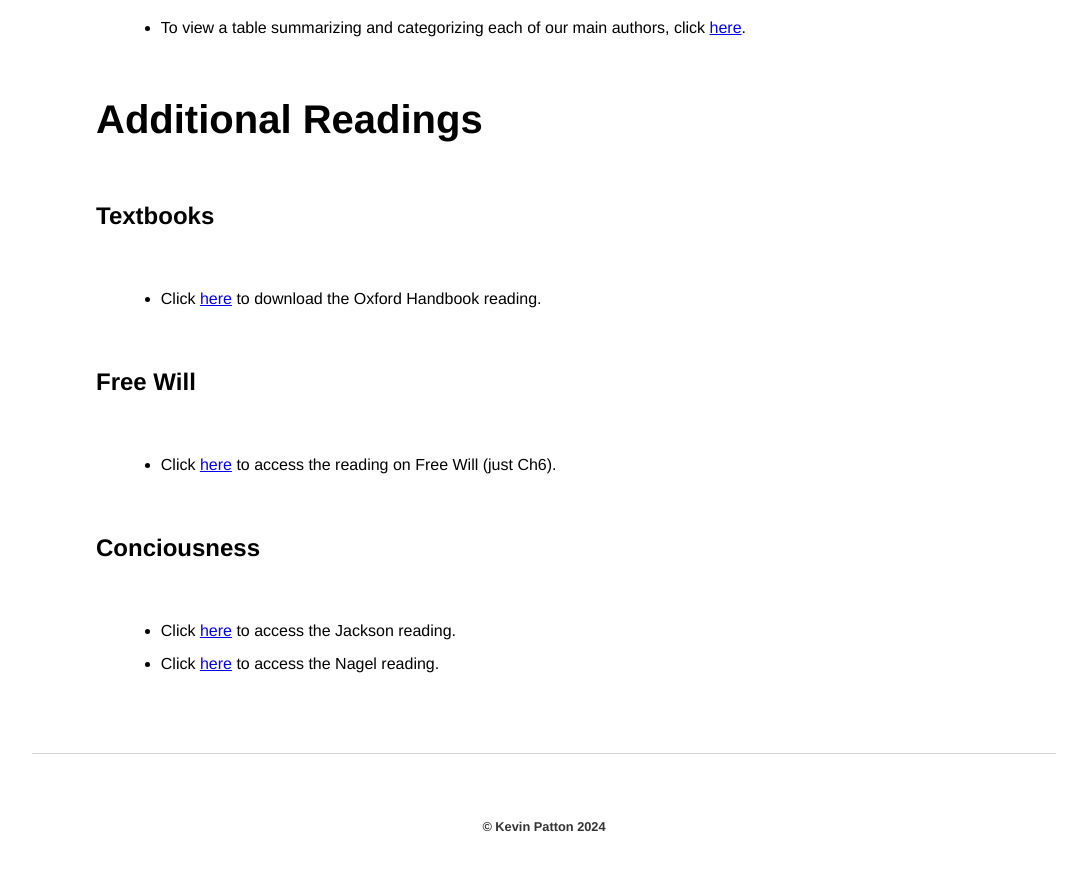
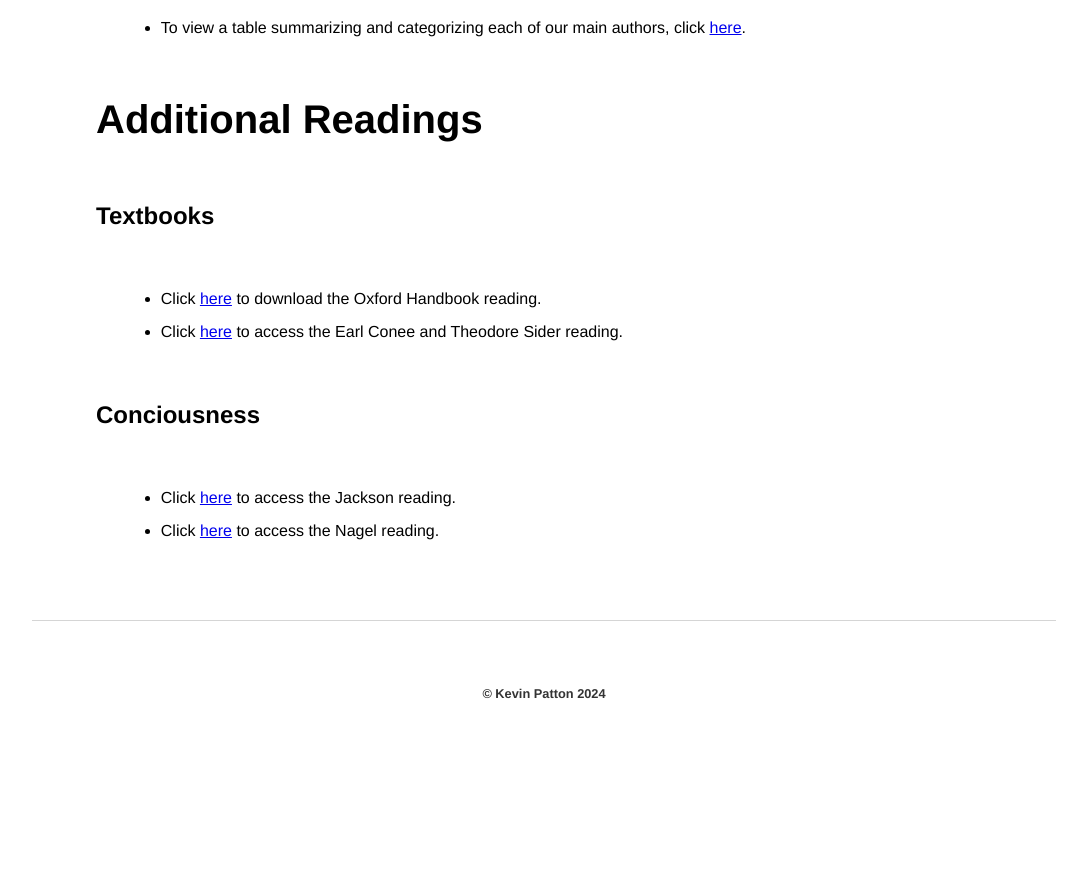
Before and after one commit to kevinjpatton/kevinjpatton.github.io, a Jekyll site: the page built from teaching/phil_1010/readings/index.html, in a window 1280 px wide and 900 px high, scrolled down 1943 px. Shown: the top 871 px of the window, without its empty margins (96-1183 px from the left). Built offline with Jekyll 4.4.1, drawn with Linux system fonts in a browser that asks for light colours; Markdown is read by kramdown in place of the engine named in the settings; after the commit the page ends 2710 px from its top, so only the background shows below that.

Commit message:
Update index.html

```diff
--- a/teaching/phil_1010/readings/index.html
+++ b/teaching/phil_1010/readings/index.html
@@ -34,9 +34,7 @@
 <h1>Additional Readings</h1>
 <h2>Textbooks</h2><ul class="standard-list">
 <li>Click <a href="/teaching/phil_1010/readings/Iddo Landau - The Oxford Handbook of Meaning in Life.pdf" target="_blank">here</a> to download the Oxford Handbook reading.</li>
-</ul>
-<h2>Free Will</h2><ul class="standard-list">
-<li>Click <a href="/teaching/phil_1010/readings/Theodore Sider - Riddles of Existence A Guided Tour of Metaphysics.pdf" target="_blank">here</a> to access the reading on Free Will (just Ch6).</li>
+<li>Click <a href="/teaching/phil_1010/readings/Theodore Sider - Riddles of Existence A Guided Tour of Metaphysics.pdf" target="_blank">here</a> to access the Earl Conee and Theodore Sider reading.</li>
 </ul>
 <h2>Conciousness</h2><ul class="standard-list">
 <li>Click <a href="/teaching/phil_1010/readings/Frank Jackson - Epiphenomenal Qualia.pdf" target="_blank">here</a> to access the Jackson reading.</li>
```
